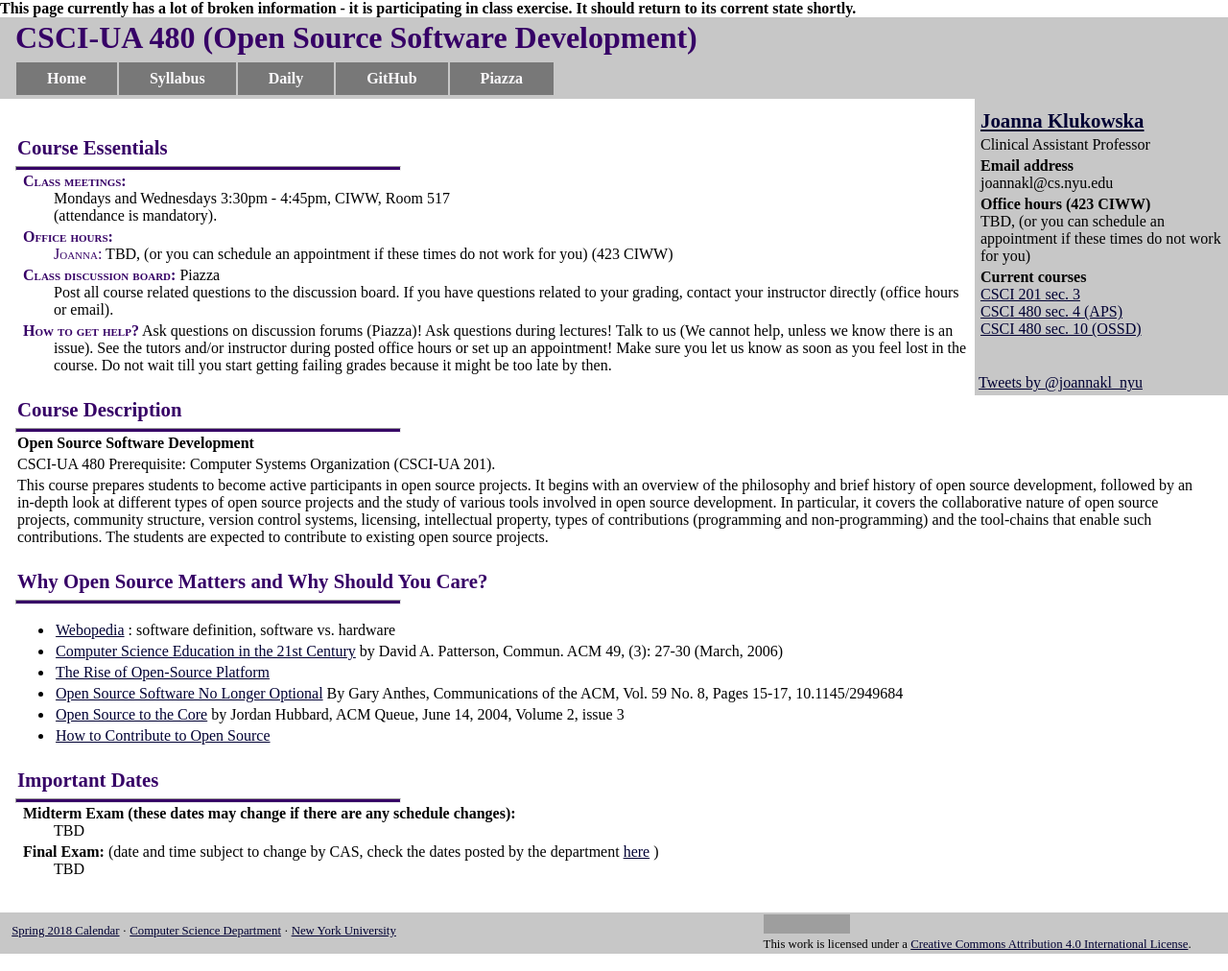
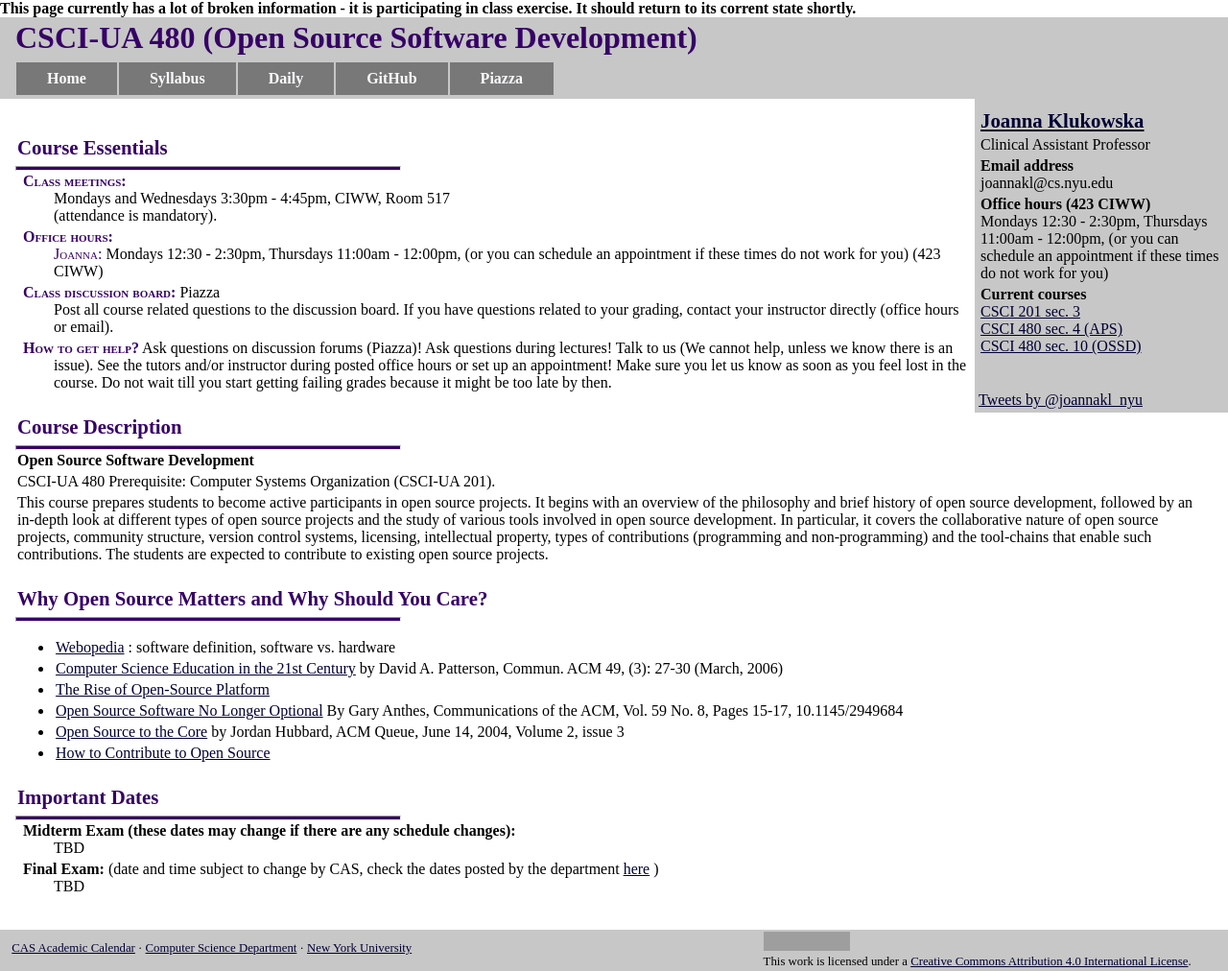
Before and after one commit to joannakl/ossd_s19, a Jekyll site: the page built from index.markdown, in a window 1280 px wide. Shown: the whole page at 96% size. Built offline with Jekyll 4.4.1, drawn with Linux system fonts in a browser that asks for light colours; comment, search, counter and statistics services are not loaded; our own code applies the rules of GitHub Pages for plain Markdown files; grey boxes are pictures that could not be loaded.

```diff
--- a/_config.yml
+++ b/_config.yml
@@ -24,7 +24,7 @@ course_time: "<br>Mondays and Wednesdays 3:30pm - 4:45pm, CIWW, Room 517<br>"
 
 
 
-instructor_office_hours: "TBD,
+instructor_office_hours: "Mondays 12:30 - 2:30pm, Thursdays 11:00am - 12:00pm,
 (or you can schedule an appointment if these times do not work for you)"
 instructor_office_hours_location: "423 CIWW"
 
@@ -41,7 +41,7 @@ current_course1_link: "https://cs.nyu.edu/~joannakl/cs201_s19/"
 current_course2_title: "CSCI 480 sec. 4 (APS)"
 current_course2_link: "https://cs.nyu.edu/~joannakl/aps_s19/"
 current_course3_title: "CSCI 480 sec. 10 (OSSD)"
-current_course3_link: "https://cs.nyu.edu/~joannakl/ossd_s18/"
+current_course3_link: "https://cs.nyu.edu/~joannakl/ossd_s19/"
 
 midterm_exam_date: "TBD"
 final_exam_date: "TBD"
--- a/_includes/footer.html
+++ b/_includes/footer.html
@@ -2,7 +2,7 @@
 <footer>
     <div class="footerlinks">
         <p>
-            <a href="https://www.nyu.edu/registrar/calendars/university-academic-calendar.html#1184">Spring 2018 Calendar</a> ·
+            <a href="https://www.nyu.edu/registrar/calendars/university-academic-calendar.html">CAS Academic Calendar</a> ·
             <a href="http://cs.nyu.edu/">Computer Science Department</a>  ·
             <a href="http://www.nyu.edu/">New York University</a>
 
```
